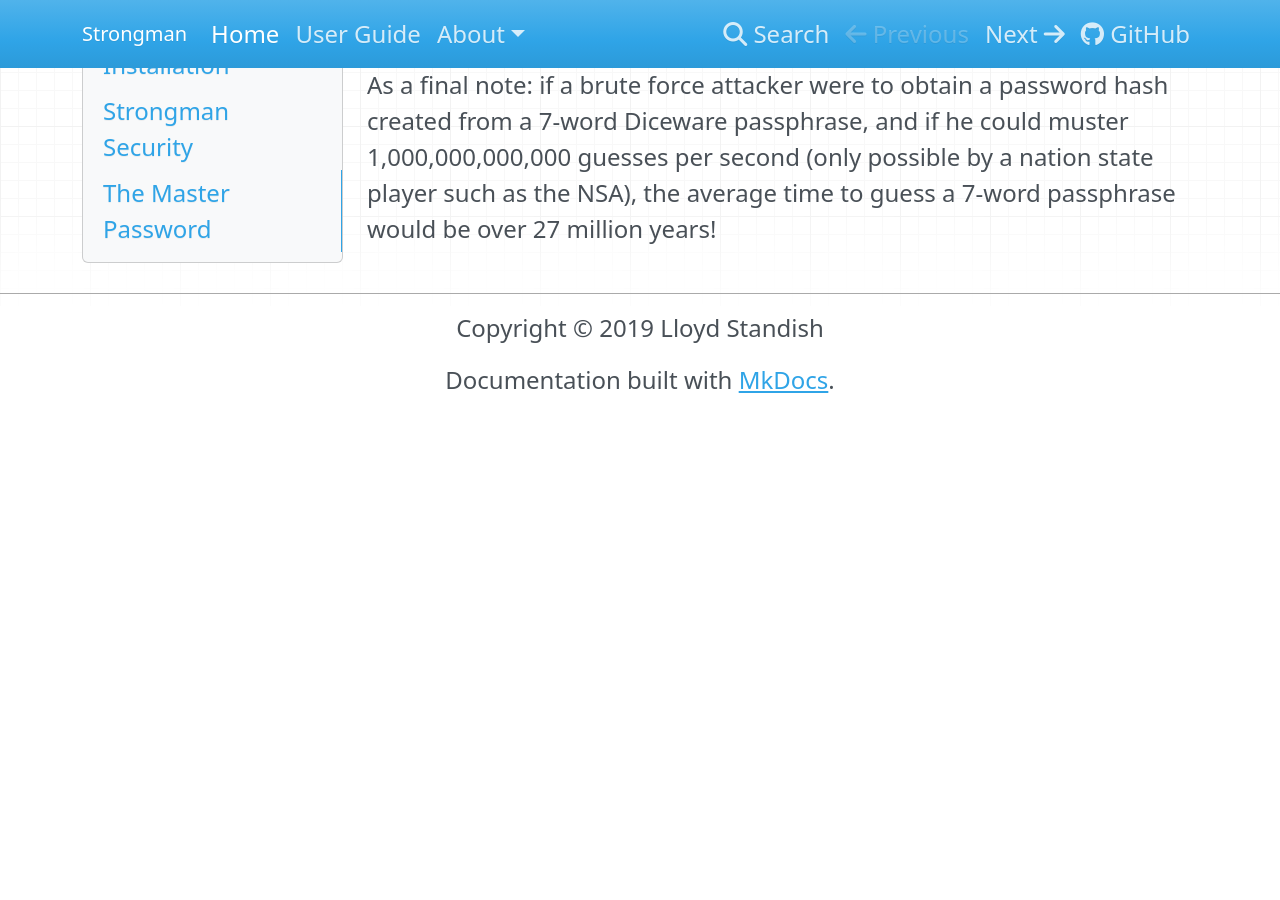
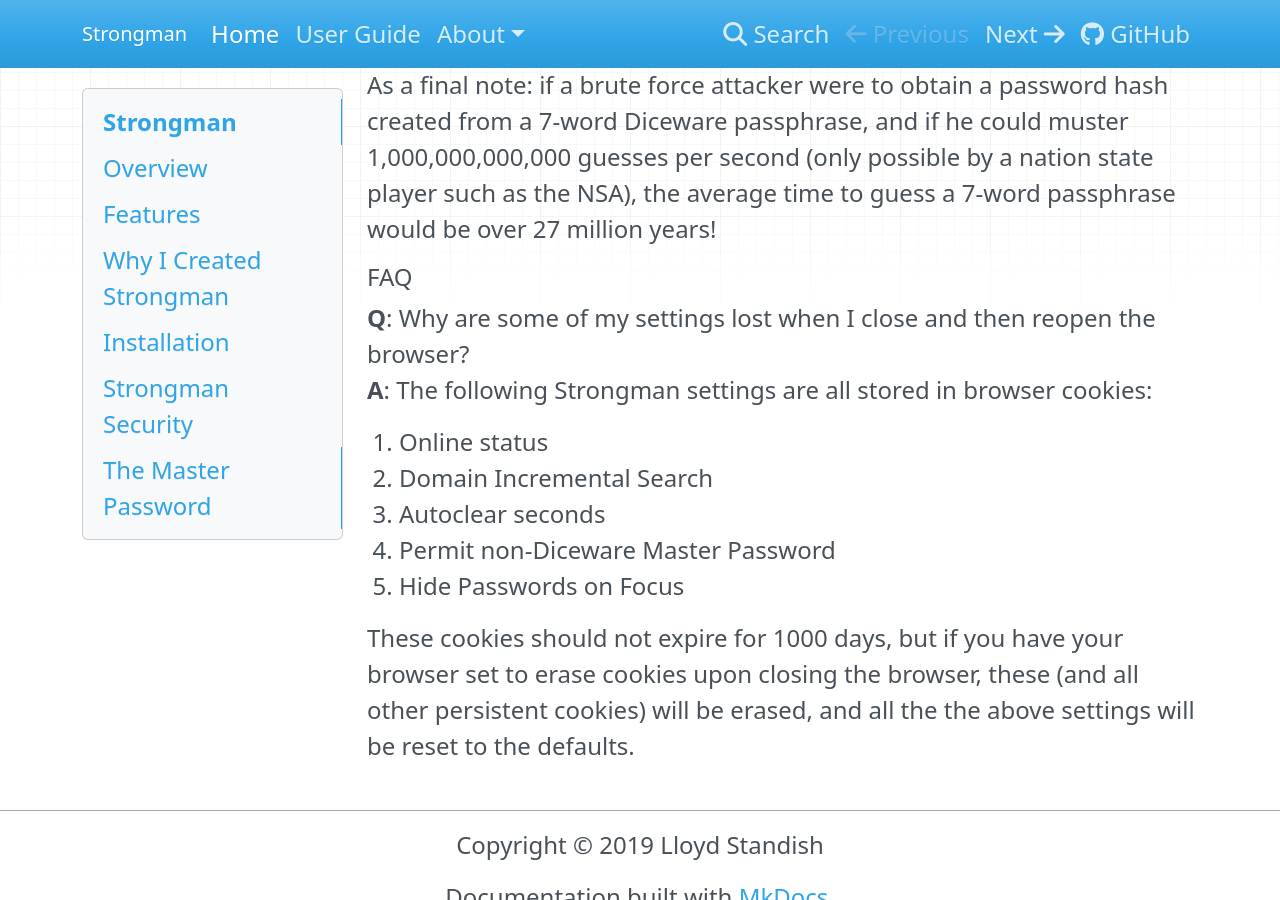
Before and after one commit to lstandish/strongman-md, an MkDocs documentation site: the page built from docs/index.md, in a window 1280 px wide and 900 px high, scrolled down 6286 px. Built offline with MkDocs 1.6.1, drawn with Linux system fonts in a browser that asks for light colours; before the commit the page ends 6700 px from its top, so only the background shows below that.

Commit message:
added FAQ section to docs

```diff
--- a/docs/index.md
+++ b/docs/index.md
@@ -123,6 +123,17 @@
 
 As a final note: if a brute force attacker were to obtain a password hash created from a 7-word Diceware passphrase, and if he could muster 1,000,000,000,000 guesses per second (only possible by a nation state player such as the NSA), the average time to guess a 7-word passphrase would be over 27 million years!
 
+####__FAQ__####
+**Q**: Why are some of my settings lost when I close and then reopen the browser?
+**A**: The following Strongman settings are all stored in browser cookies:
+
+1. Online status
+2. Domain Incremental Search
+3. Autoclear seconds
+4. Permit non-Diceware Master Password
+5. Hide Passwords on Focus
+
+These cookies should not expire for 1000 days, but if you have your browser set to erase cookies upon closing the browser, these (and all other persistent cookies) will be erased, and all the the above settings will be reset to the defaults.
 <!--stackedit_data:
 eyJoaXN0b3J5IjpbNjU3MjQyMzE1LDY1NzI0MjMxNSw0MDYzMj
 I3NTUsNjU3MjQyMzE1LDkzMjA0MiwyMDc4MTQxMzg1LC0xMDY1
```
